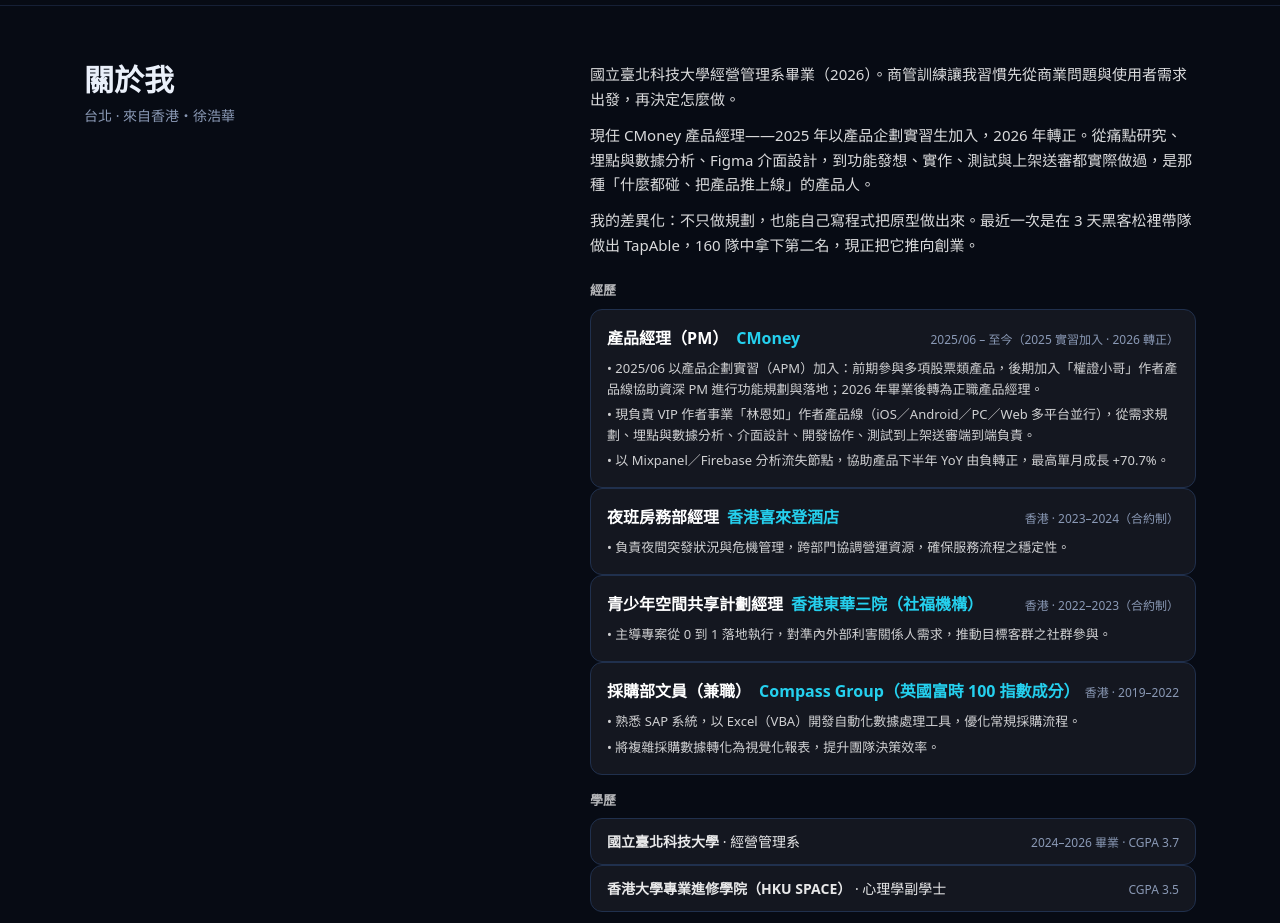
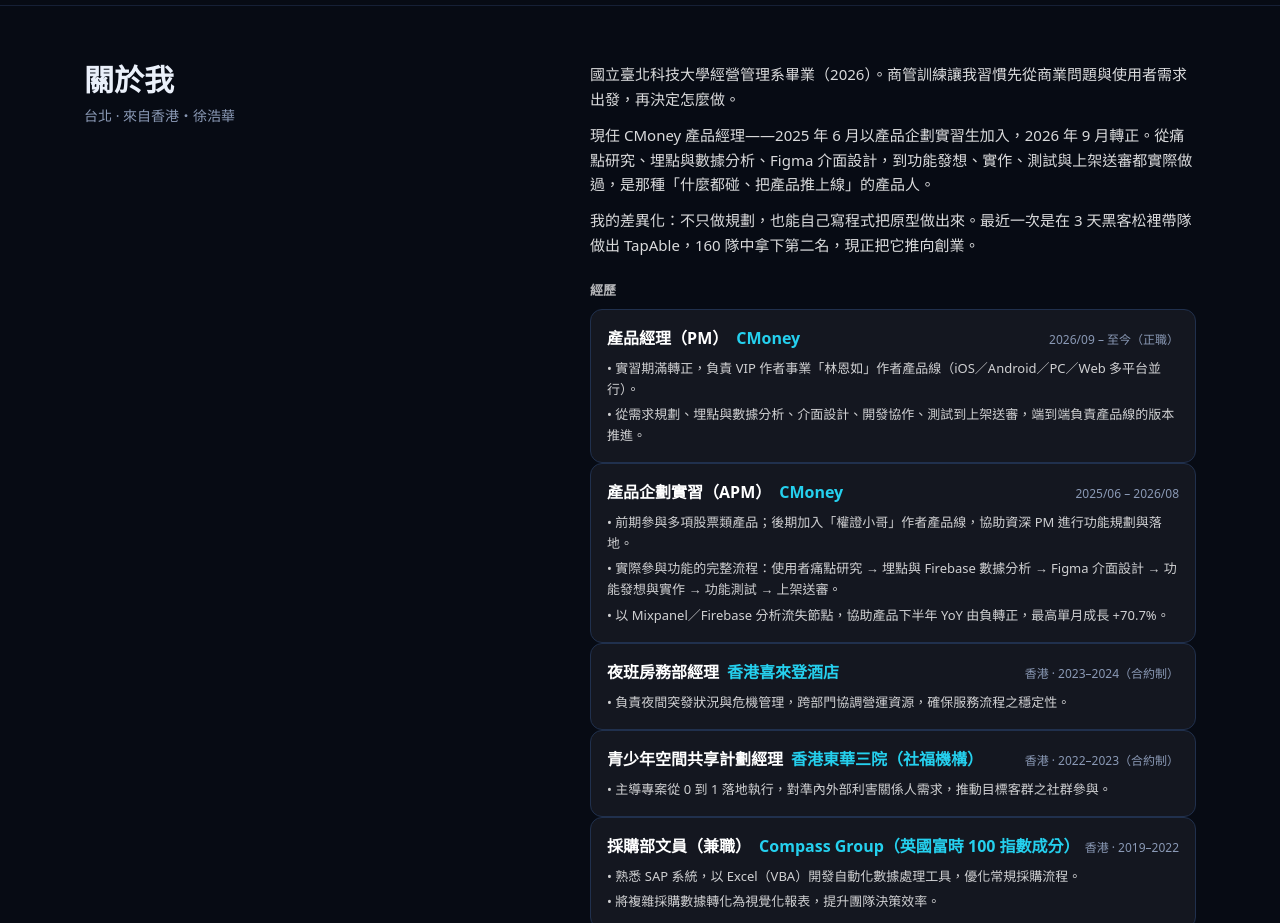
Before and after one commit to a96020183/ken-chui, a React (Vite) app: page / in a window 1280 px wide. Shown: the part 2780-3703 px from the top of the page. Built offline with nearby package versions, Linux system fonts and the light colour scheme.

Commit message:
feat: CMoney 經歷拆成 PM（2026/09 起正職）與 APM（2025/06–2026/08）兩段
Co-Authored-By: Claude Opus 5 (1M context) <noreply@anthropic.com>

```diff
--- a/src/data/profile.js
+++ b/src/data/profile.js
@@ -24,7 +24,7 @@ export const profile = {
   ],
   intro: [
     '國立臺北科技大學經營管理系畢業（2026）。商管訓練讓我習慣先從商業問題與使用者需求出發，再決定怎麼做。',
-    '現任 CMoney 產品經理——2025 年以產品企劃實習生加入，2026 年轉正。從痛點研究、埋點與數據分析、Figma 介面設計，到功能發想、實作、測試與上架送審都實際做過，是那種「什麼都碰、把產品推上線」的產品人。',
+    '現任 CMoney 產品經理——2025 年 6 月以產品企劃實習生加入，2026 年 9 月轉正。從痛點研究、埋點與數據分析、Figma 介面設計，到功能發想、實作、測試與上架送審都實際做過，是那種「什麼都碰、把產品推上線」的產品人。',
     '我的差異化：不只做規劃，也能自己寫程式把原型做出來。最近一次是在 3 天黑客松裡帶隊做出 TapAble，160 隊中拿下第二名，現正把它推向創業。',
   ],
   // 兩類技能：產品是本業，技術是差異化武器
@@ -34,10 +34,19 @@ export const profile = {
     {
       role: '產品經理（PM）',
       org: 'CMoney',
-      period: '2025/06 – 至今（2025 實習加入 · 2026 轉正）',
+      period: '2026/09 – 至今（正職）',
       points: [
-        '2025/06 以產品企劃實習（APM）加入：前期參與多項股票類產品，後期加入「權證小哥」作者產品線協助資深 PM 進行功能規劃與落地；2026 年畢業後轉為正職產品經理。',
-        '現負責 VIP 作者事業「林恩如」作者產品線（iOS／Android／PC／Web 多平台並行），從需求規劃、埋點與數據分析、介面設計、開發協作、測試到上架送審端到端負責。',
+        '實習期滿轉正，負責 VIP 作者事業「林恩如」作者產品線（iOS／Android／PC／Web 多平台並行）。',
+        '從需求規劃、埋點與數據分析、介面設計、開發協作、測試到上架送審，端到端負責產品線的版本推進。',
+      ],
+    },
+    {
+      role: '產品企劃實習（APM）',
+      org: 'CMoney',
+      period: '2025/06 – 2026/08',
+      points: [
+        '前期參與多項股票類產品；後期加入「權證小哥」作者產品線，協助資深 PM 進行功能規劃與落地。',
+        '實際參與功能的完整流程：使用者痛點研究 → 埋點與 Firebase 數據分析 → Figma 介面設計 → 功能發想與實作 → 功能測試 → 上架送審。',
         '以 Mixpanel／Firebase 分析流失節點，協助產品下半年 YoY 由負轉正，最高單月成長 +70.7%。',
       ],
     },
--- a/src/pages/CV.jsx
+++ b/src/pages/CV.jsx
@@ -82,7 +82,7 @@ export default function CV() {
             <h2 className="mb-3 border-b border-line pb-2 text-xl font-black">工作經驗</h2>
             <div className="space-y-4">
               {profile.experience.map((e) => (
-                <div key={e.org} className="rounded-xl border border-line bg-white/5 p-4">
+                <div key={`${e.org}-${e.role}`} className="rounded-xl border border-line bg-white/5 p-4">
                   <div className="flex flex-wrap items-baseline justify-between gap-1">
                     <div className="font-bold text-white">{e.role}<span className="ml-2 text-cyan">{e.org}</span></div>
                     <div className="text-[12px] text-mute">{e.period}</div>
--- a/src/pages/Home.jsx
+++ b/src/pages/Home.jsx
@@ -132,7 +132,7 @@ export default function Home() {
             <div className="mt-6">
               <div className="mb-2 text-[13px] font-bold text-white/70">經歷</div>
               {profile.experience.map((e) => (
-                <div key={e.org} className="rounded-xl border border-line bg-white/5 p-4">
+                <div key={`${e.org}-${e.role}`} className="rounded-xl border border-line bg-white/5 p-4">
                   <div className="flex flex-wrap items-baseline justify-between gap-1">
                     <div className="font-bold text-white">{e.role}<span className="ml-2 text-cyan">{e.org}</span></div>
                     <div className="text-[12px] text-mute">{e.period}</div>
```
Also changed, not shown: 1 other file (tests, documents, lock files or other folders).
